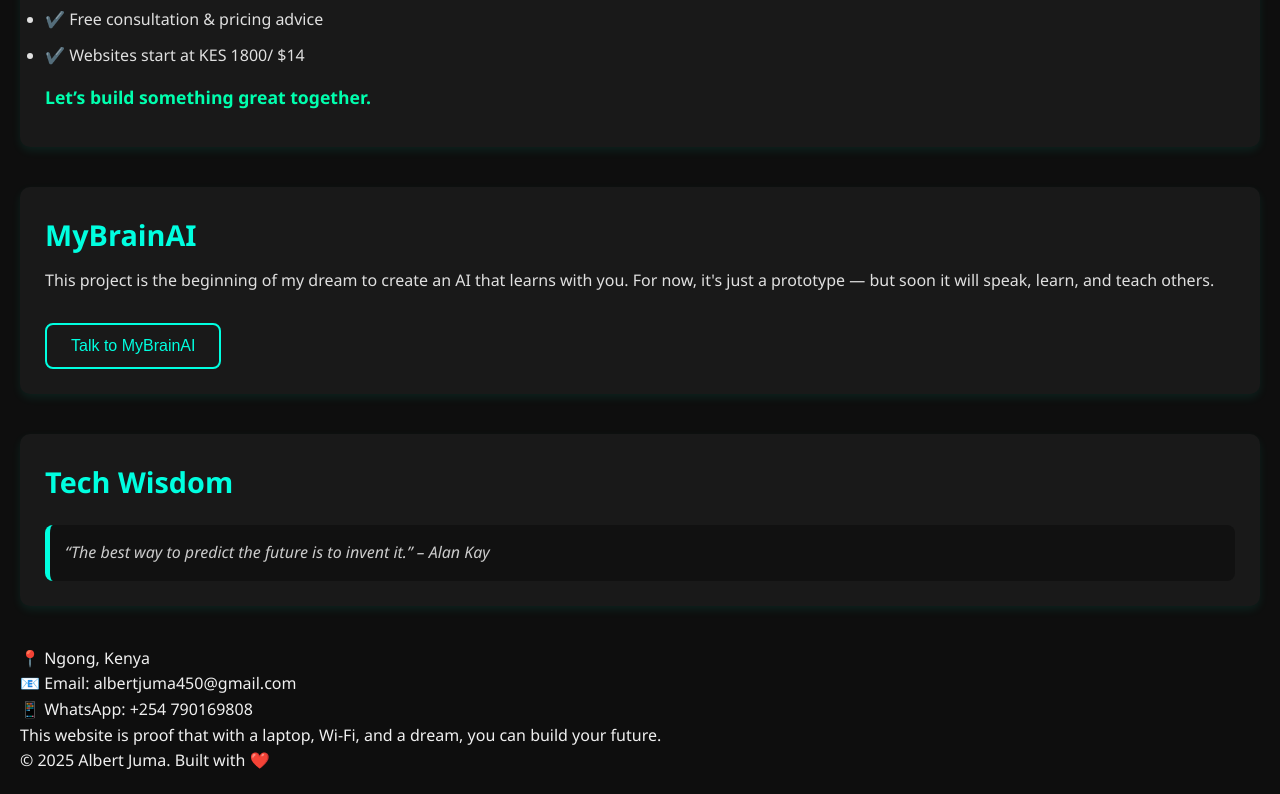
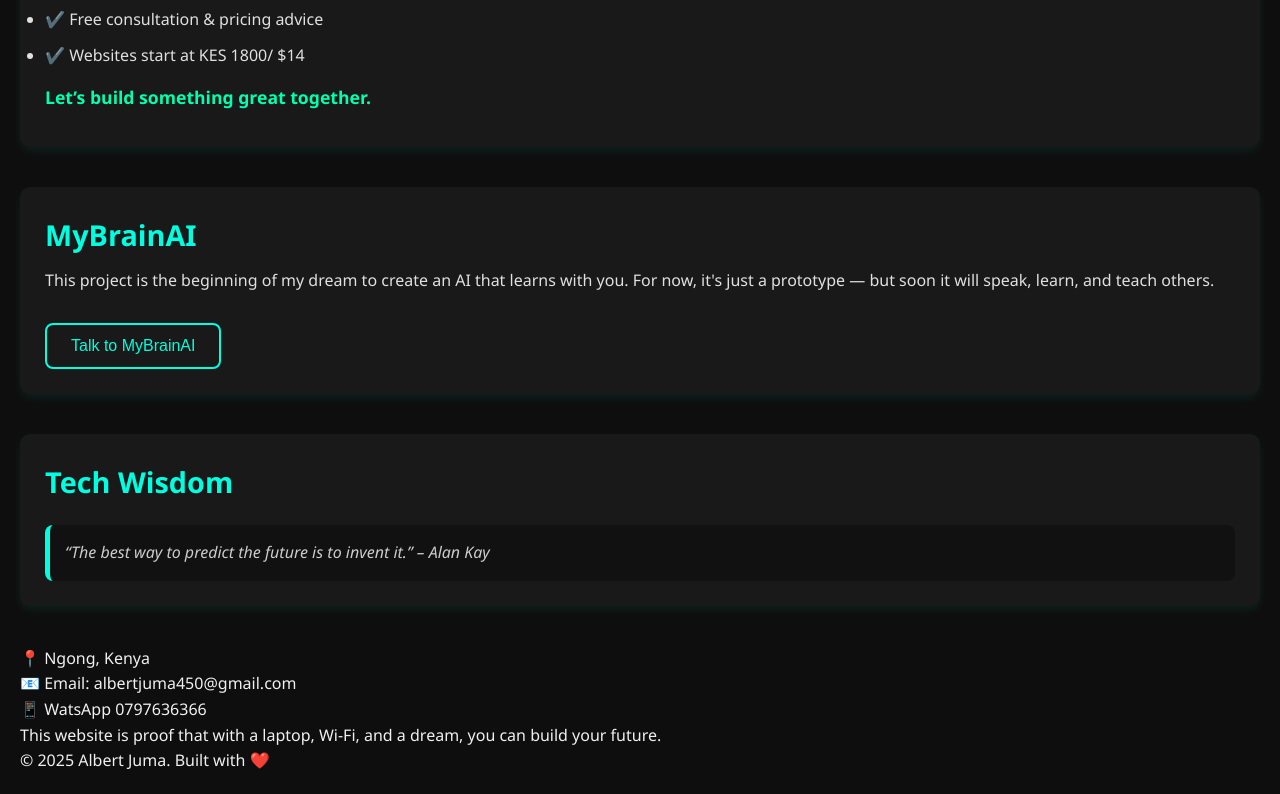
Before and after one commit to AlbertJuma/MyBrainAI, a plain HTML site: page index.html in a window 1280 px wide. Shown: the part 630-1424 px from the top of the page. Drawn offline with Linux system fonts and the light colour scheme.

Commit message:
Index.html

```diff
--- a/index.html
+++ b/index.html
@@ -49,7 +49,7 @@
   <footer id="contact">
     <p>📍 Ngong, Kenya</p>
     <p>📧 Email: albertjuma450@gmail.com</p>
-    <p>📱 WhatsApp: +254 790169808</p>
+    <p>📱 WatsApp 0797636366</p>
     <p class="ad">This website is proof that with a laptop, Wi-Fi, and a dream, you can build your future.</p>
     <p>© 2025 Albert Juma. Built with ❤️</p>
   </footer>
```
